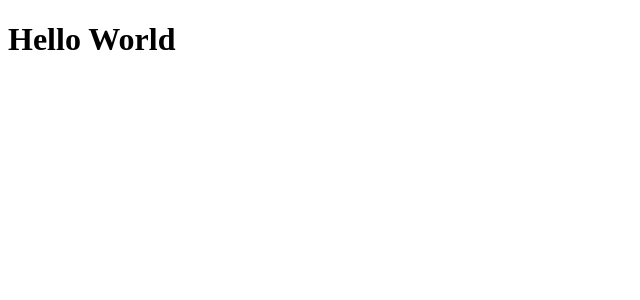
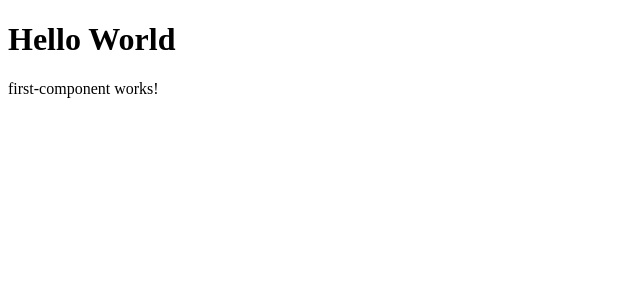
Before and after one commit to LucasAlmeida75/curso-angular, an Angular app: page / in a window 1280 px wide. Shown: the top 300 px of the page, without its empty margins (0-640 px from the left). Built offline with nearby package versions, Linux system fonts and the light colour scheme.

Commit message:
feat: first component

```diff
--- a/src/app/app.component.html
+++ b/src/app/app.component.html
@@ -1 +1,2 @@
 <h1>Hello World</h1>
+<app-first-component></app-first-component>
--- a/src/app/app.component.ts
+++ b/src/app/app.component.ts
@@ -1,9 +1,11 @@
 import { Component } from '@angular/core';
 import { RouterOutlet } from '@angular/router';
 
+import { FirstComponentComponent } from './components/first-component/first-component.component';
+
 @Component({
   selector: 'app-root',
-  imports: [RouterOutlet],
+  imports: [RouterOutlet, FirstComponentComponent],
   templateUrl: './app.component.html',
   styleUrl: './app.component.css'
 })
--- /dev/null
+++ b/src/app/components/first-component/first-component.component.html
@@ -0,0 +1 @@
+<p>first-component works!</p>
--- /dev/null
+++ b/src/app/components/first-component/first-component.component.ts
@@ -0,0 +1,11 @@
+import { Component } from '@angular/core';
+
+@Component({
+  selector: 'app-first-component',
+  imports: [],
+  templateUrl: './first-component.component.html',
+  styleUrl: './first-component.component.css'
+})
+export class FirstComponentComponent {
+  title = 'curso-angular';
+}
```
Also changed, not shown: src/app/components/first-component/first-component.component.css (added), src/main.ts (line endings or trailing spaces), 1 other file (tests, documents, lock files or other folders).
